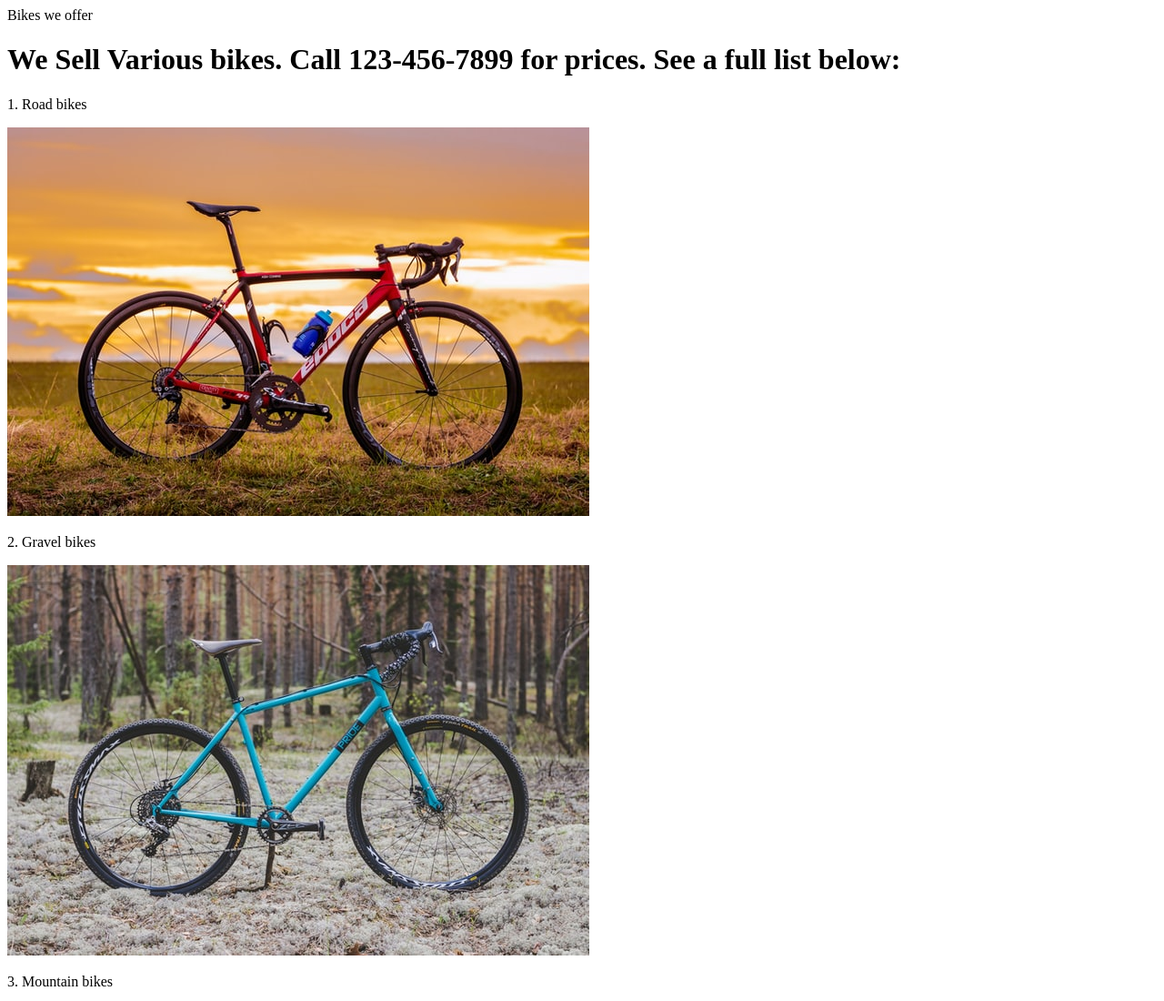
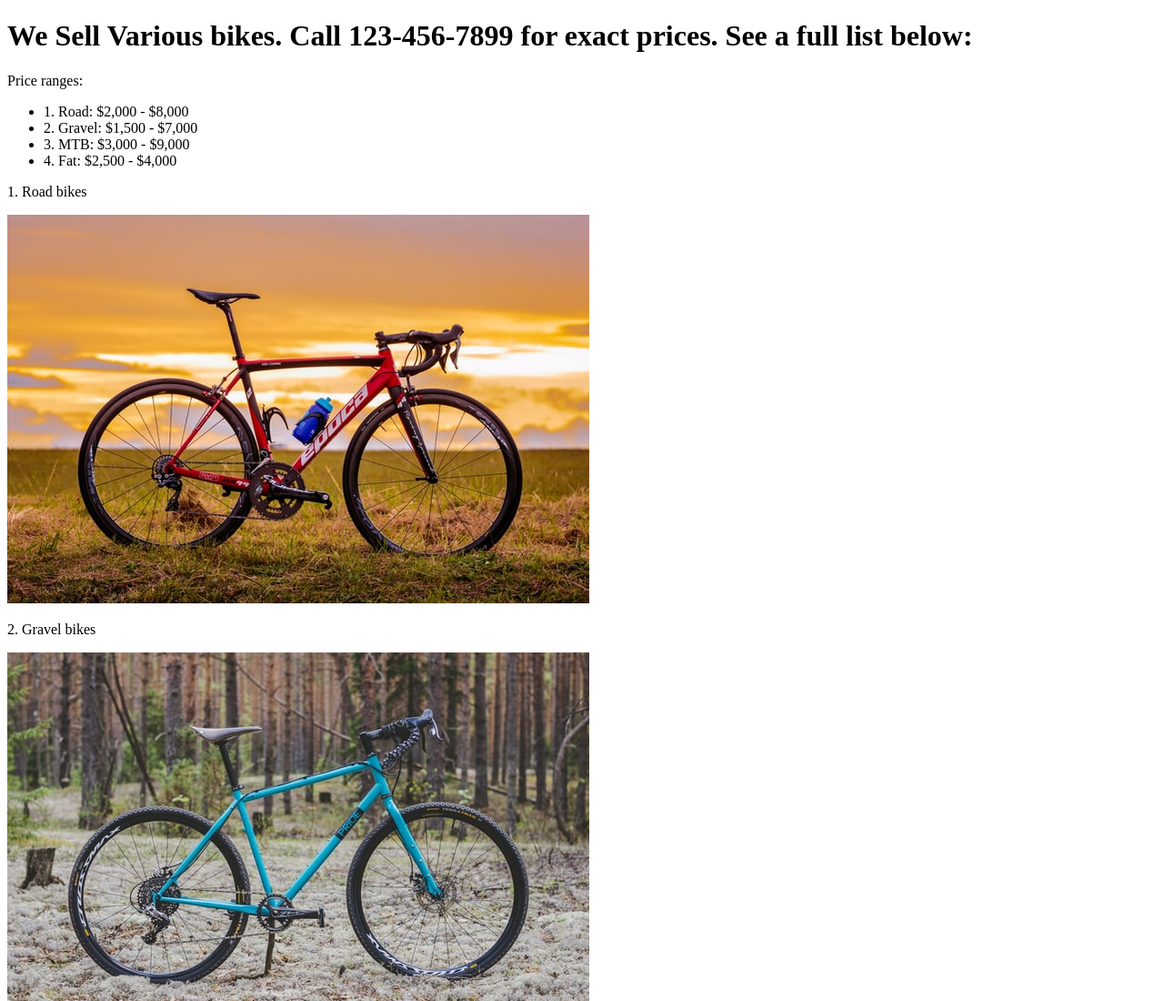
Before and after one commit to henryraether/HW1, a plain HTML site: page Bike.html in a window 1280 px wide. Shown: the top 1100 px of the page at 91% size. Drawn offline with Linux system fonts and the light colour scheme.

Commit message:
HW1 Homepage and All V4

```diff
--- a/Bike.html
+++ b/Bike.html
@@ -1,9 +1,16 @@
 <!DOCTYPE html>
 <head>
-    Bikes we offer
+    <title>Bikes we offer</title>
 </head>
 <body>
-    <h1> We Sell Various bikes. Call 123-456-7899 for prices. See a full list below:</h1>
+    <h1> We Sell Various bikes. Call 123-456-7899 for exact prices. See a full list below:</h1>
+    <p>Price ranges: </p>
+    <ul>
+        <li>1. Road: $2,000 - $8,000</li>
+        <li>2. Gravel: $1,500 - $7,000</li>
+        <li>3. MTB: $3,000 - $9,000</li>
+        <li>4. Fat: $2,500 - $4,000 </li>
+    </ul>
 
     <p>1. Road bikes </p>
     <p><img src="Road Bike.jpg"></p>
```
Also changed, not shown: Blog.html (added, +8 -0 lines), Services.html (+1 -1 lines).
